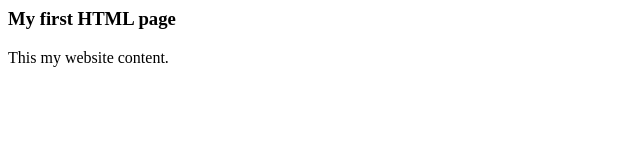
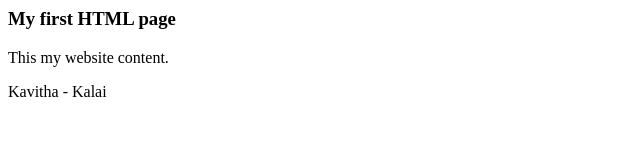
Before and after one commit to kalai-react/firsthtml, a plain HTML site: page index.html in a window 1280 px wide. Shown: the whole page, without its empty margins (0-640 px from the left). Drawn offline with Linux system fonts and the light colour scheme.

Commit message:
Update index.html

```diff
--- a/index.html
+++ b/index.html
@@ -1,2 +1,3 @@
 <h3>My first HTML page</h3>
 <p>This my website content.</p>
+<p>Kavitha - Kalai</p>
```
